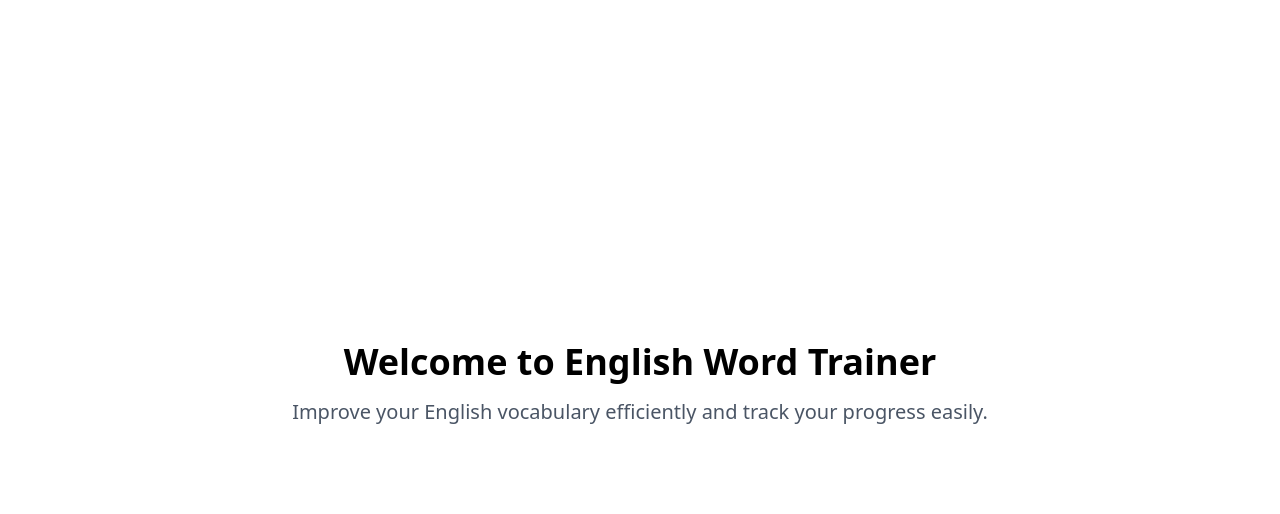
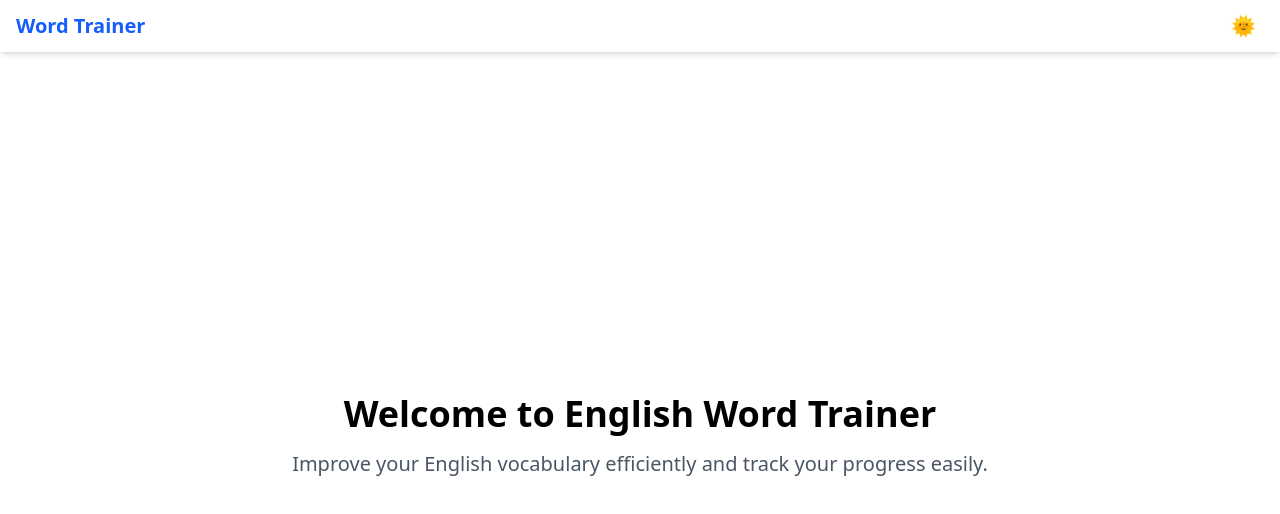
Before and after one commit to kova1chuk/english-word-trainer-pwa, a React (Vite) app: page / in a window 1280 px wide. Shown: the top 514 px of the page. Built offline with nearby package versions, Linux system fonts and the light colour scheme.

Commit message:
feat(MainLayout): add MainLayot with header

```diff
--- /dev/null
+++ b/src/features/layout/MainLayout.tsx
@@ -0,0 +1,16 @@
+// src/shared/layouts/MainLayout.tsx
+import React from "react";
+import { Outlet } from "react-router-dom";
+
+import Header from "@/features/layout/ui/Header";
+
+const MainLayout: React.FC = () => (
+  <div className="min-h-screen flex flex-col">
+    <Header />
+    <main className="flex-grow">
+      <Outlet />
+    </main>
+  </div>
+);
+
+export default MainLayout;
--- /dev/null
+++ b/src/features/layout/ui/Header.tsx
@@ -0,0 +1,23 @@
+import React from "react";
+import { Link } from "react-router-dom";
+
+import ThemeToggle from "@/shared/theme/ui/ThemeToggle";
+
+const Header: React.FC = () => {
+  return (
+    <header className="bg-white dark:bg-gray-900 shadow-md px-4 py-3 flex justify-between items-center">
+      <Link
+        to="/"
+        className="text-xl font-bold text-blue-600 dark:text-blue-400"
+      >
+        Word Trainer
+      </Link>
+      <div className="flex items-center gap-4">
+        <ThemeToggle />
+        {/* <LanguageSelector /> */}
+      </div>
+    </header>
+  );
+};
+
+export default Header;
--- a/src/router/AppRouter.tsx
+++ b/src/router/AppRouter.tsx
@@ -1,5 +1,6 @@
 import { Routes, Route } from "react-router-dom";
 
+import MainLayout from "@/features/layout/MainLayout";
 import HomePage from "@/pages/Home/HomePage";
 import NotFoundPage from "@/pages/NotFoundPage/NotFoundPage";
 
@@ -7,7 +8,10 @@ import { routes } from "./routes";
 
 export const AppRouter = () => (
   <Routes>
-    <Route path={routes.home} element={<HomePage />} />
+    <Route path={routes.home} element={<MainLayout />}>
+      <Route index element={<HomePage />} />
+    </Route>
+
     <Route path={routes.notFound} element={<NotFoundPage />} />
   </Routes>
 );
--- a/src/router/routes.ts
+++ b/src/router/routes.ts
@@ -1,4 +1,4 @@
 export const routes = {
-  home: "",
+  home: "/",
   notFound: "*",
 };
--- a/src/shared/config/store/hooks.ts
+++ b/src/shared/config/store/hooks.ts
@@ -1,5 +1,10 @@
-import { type TypedUseSelectorHook, useSelector } from "react-redux";
+import {
+  useDispatch,
+  useSelector,
+  type TypedUseSelectorHook,
+} from "react-redux";
 
-import type { RootState } from "./index";
+import type { AppDispatch, RootState } from "./index";
 
+export const useAppDispatch = () => useDispatch<AppDispatch>();
 export const useAppSelector: TypedUseSelectorHook<RootState> = useSelector;
--- a/src/shared/theme/ui/ThemeToggle.tsx
+++ b/src/shared/theme/ui/ThemeToggle.tsx
@@ -0,0 +1,25 @@
+import React from "react";
+
+import { useAppDispatch, useAppSelector } from "@/shared/config/store/hooks";
+import { toggleTheme } from "@/shared/theme/model/themeStore";
+
+const ThemeToggle: React.FC = () => {
+  const dispatch = useAppDispatch();
+  const currentTheme = useAppSelector((state) => state.theme.currentTheme);
+
+  const handleToggle = () => {
+    dispatch(toggleTheme());
+  };
+
+  return (
+    <button
+      onClick={handleToggle}
+      className="text-xl px-2 hover:opacity-80"
+      aria-label="Toggle theme"
+    >
+      {currentTheme === "dark" ? "🌙" : "🌞"}
+    </button>
+  );
+};
+
+export default ThemeToggle;
```
